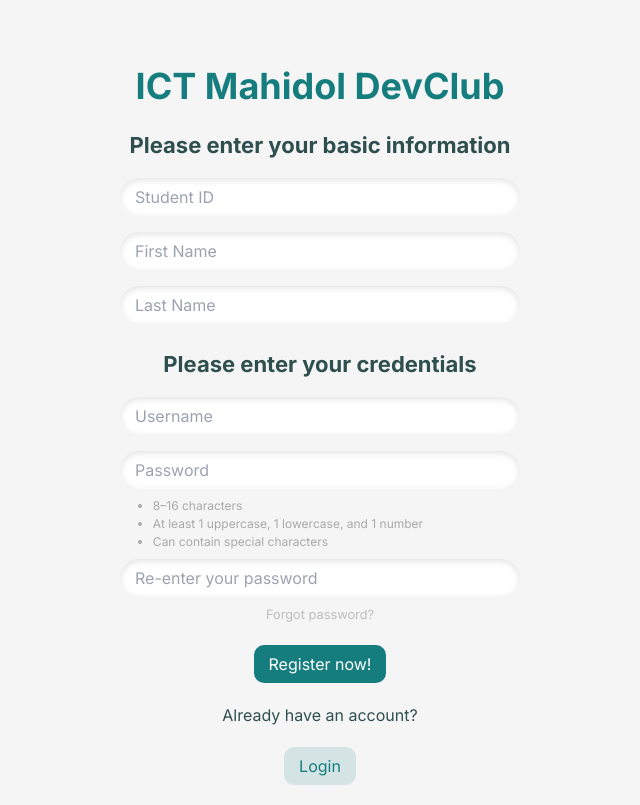
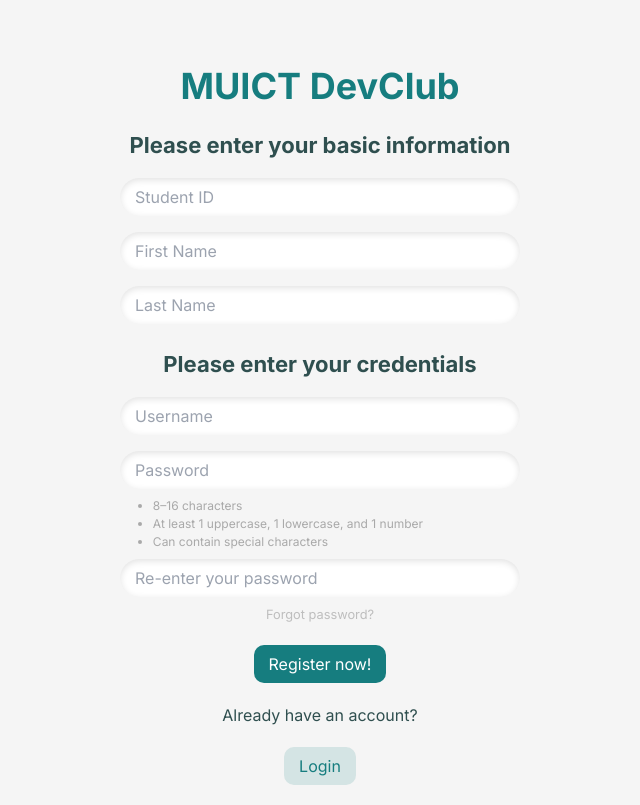
Before and after one commit to waris-sri/muict-dev-frontend, a Next.js app in the folder waris-sri-web-js/: page / in a window 1280 px wide. Shown: the whole page, without its empty margins (320-960 px from the left). Built offline with nearby package versions, Linux system fonts and the light colour scheme.

Commit message:
Finished

```diff
--- a/waris-sri-web-js/src/app/page.js
+++ b/waris-sri-web-js/src/app/page.js
@@ -57,7 +57,7 @@
     <>
       <form>
         <div>
-          <h1> ICT Mahidol DevClub</h1>
+          <h1> MUICT DevClub</h1>
           <h2>Please enter your basic information</h2>
           <div className="input-container">
             <NumberInputs Placeholder={"Student ID"}></NumberInputs>
```
